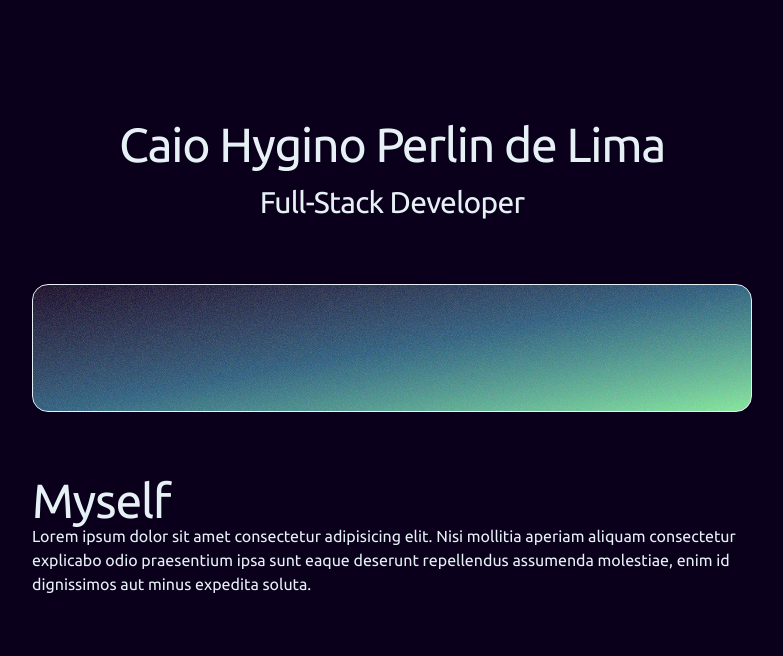
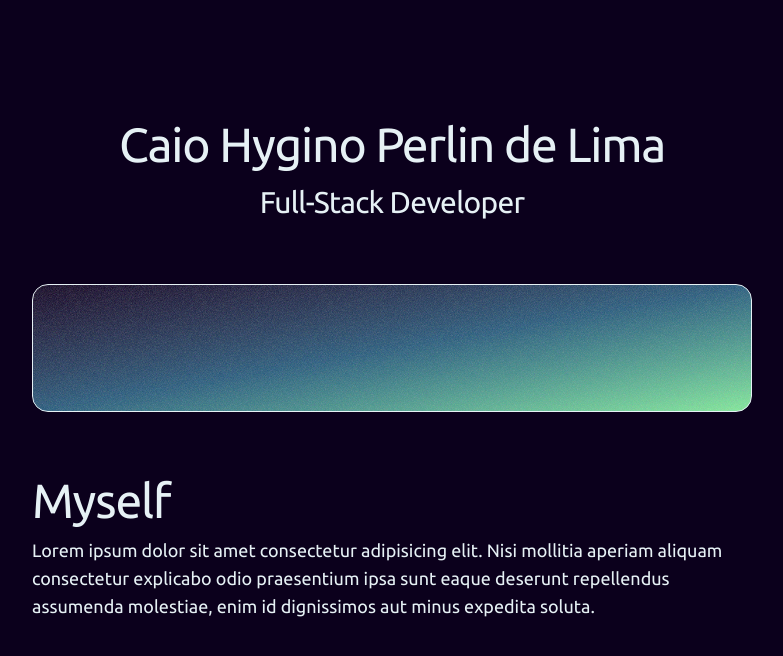
Before and after one commit to CaioHPerlin/portfolio, a React (Vite) app: page / in a window 1280 px wide. Shown: the top 656 px of the page, without its empty margins (248-1031 px from the left). Built offline with nearby package versions, Linux system fonts and the light colour scheme.

Commit message:
feat: define base paragraph css classes

```diff
--- a/src/index.css
+++ b/src/index.css
@@ -22,3 +22,7 @@ h1 {
 h2 {
   @apply text-2xl tracking-tight scroll-m-20 lg:text-3xl;
 }
+
+p {
+  @apply text-lg py-3;
+}
```
